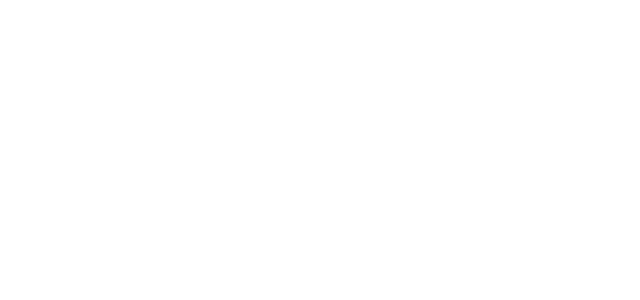
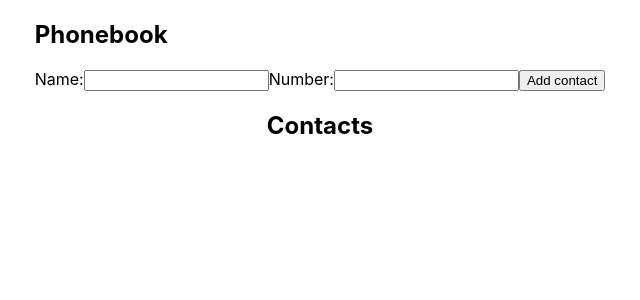
Before and after one commit to IhorKaren/goit-react-hw-02-phonebook, a React (Create React App) app: page / in a window 1280 px wide. Shown: the top 300 px of the page, without its empty margins (320-960 px from the left). Built offline with nearby package versions, Linux system fonts and the light colour scheme.

Commit message:
step 1 & 2

```diff
--- a/package.json
+++ b/package.json
@@ -7,11 +7,14 @@
     "@testing-library/jest-dom": "^5.16.3",
     "@testing-library/react": "^12.1.4",
     "@testing-library/user-event": "^13.5.0",
+    "formik": "^2.2.9",
+    "nanoid": "^4.0.2",
     "react": "^18.1.0",
     "react-dom": "^18.1.0",
     "react-scripts": "5.0.1",
     "styled-components": "^5.3.10",
-    "web-vitals": "^2.1.3"
+    "web-vitals": "^2.1.3",
+    "yup": "^1.1.1"
   },
   "scripts": {
     "start": "react-scripts start",
--- a/src/components/App.jsx
+++ b/src/components/App.jsx
@@ -1,6 +1,38 @@
-import React from 'react';
+import React, { Component } from 'react';
+import { nanoid } from 'nanoid';
 import { Container } from './Container/Container.styled';
+import Section from './Section/Section';
+import PhonebookForm from './PhonebookForm/PhonebookForm';
+import Contacts from './Contacts/Contacts';
 
-export const App = () => {
-  return <Container></Container>;
-};
+export class App extends Component {
+  state = {
+    contacts: [],
+    name: '',
+  };
+
+  addContact = (name, number) => {
+    const newContact = {
+      id: nanoid(),
+      name: name,
+      number: number,
+    };
+    this.setState(prevState => ({
+      contacts: [...prevState.contacts, newContact],
+    }));
+    console.log(this.state);
+  };
+
+  render() {
+    return (
+      <Container>
+        <Section title="Phonebook">
+          <PhonebookForm addContact={this.addContact} />
+        </Section>
+        <Section title="Contacts">
+          <Contacts options={this.state.contacts} />
+        </Section>
+      </Container>
+    );
+  }
+}
--- /dev/null
+++ b/src/components/Contacts/Contacts.jsx
@@ -0,0 +1,17 @@
+const Contacts = ({ options }) => {
+  return (
+    <>
+      <ul>
+        {options.map(option => {
+          return (
+            <li key={option.id}>
+              {option.name}: {option.number}
+            </li>
+          );
+        })}
+      </ul>
+    </>
+  );
+};
+
+export default Contacts;
--- /dev/null
+++ b/src/components/PhonebookForm/PhonebookForm.jsx
@@ -0,0 +1,43 @@
+import React from 'react';
+import { Formik, Field, Form, ErrorMessage } from 'formik';
+import * as Yup from 'yup';
+
+const initialValues = {
+  name: '',
+  number: '',
+};
+
+const validationSchema = Yup.object({
+  name: Yup.string().required('Name is required'),
+  number: Yup.string()
+    .required('Number is required')
+    .min(7, 'Number must be at least 7 digits')
+    .max(16, 'Number must not exceed 16 digits'),
+});
+
+const PhonebookForm = ({ addContact }) => {
+  return (
+    <Formik
+      initialValues={initialValues}
+      validationSchema={validationSchema}
+      onSubmit={(values, { resetForm }) => {
+        addContact(values.name, values.number); // додати новий контакт до state
+        resetForm(); // очистити форму
+      }}
+    >
+      {({ errors, touched }) => (
+        <Form>
+          <label htmlFor="name">Name:</label>
+          <Field type="text" id="name" name="name" />
+          <ErrorMessage name="name" />
+          <label htmlFor="number">Number:</label>
+          <Field type="tel" id="number" name="number" />
+          <ErrorMessage name="number" />
+          <button type="submit">Add contact</button>
+        </Form>
+      )}
+    </Formik>
+  );
+};
+
+export default PhonebookForm;
--- /dev/null
+++ b/src/components/Section/Section.jsx
@@ -0,0 +1,10 @@
+const Section = ({ title, children }) => {
+  return (
+    <section>
+      <h2>{title}</h2>
+      {children}
+    </section>
+  );
+};
+
+export default Section;
```
Also changed, not shown: 1 other file (tests, documents, lock files or other folders).
